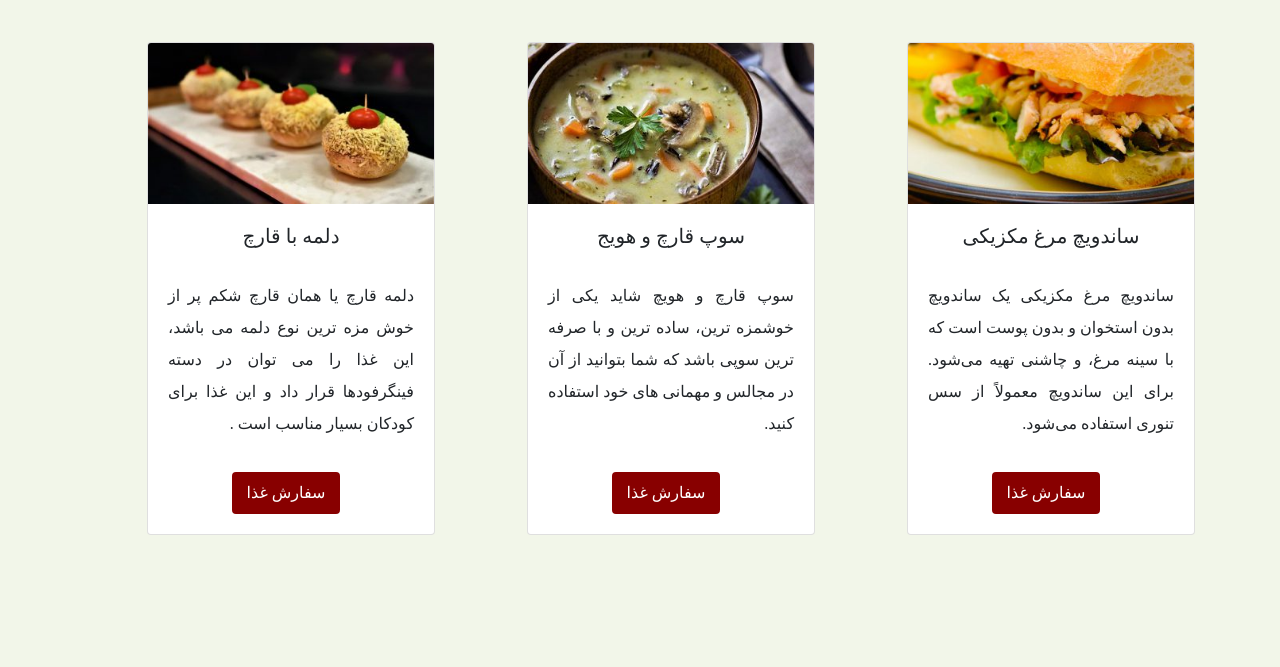
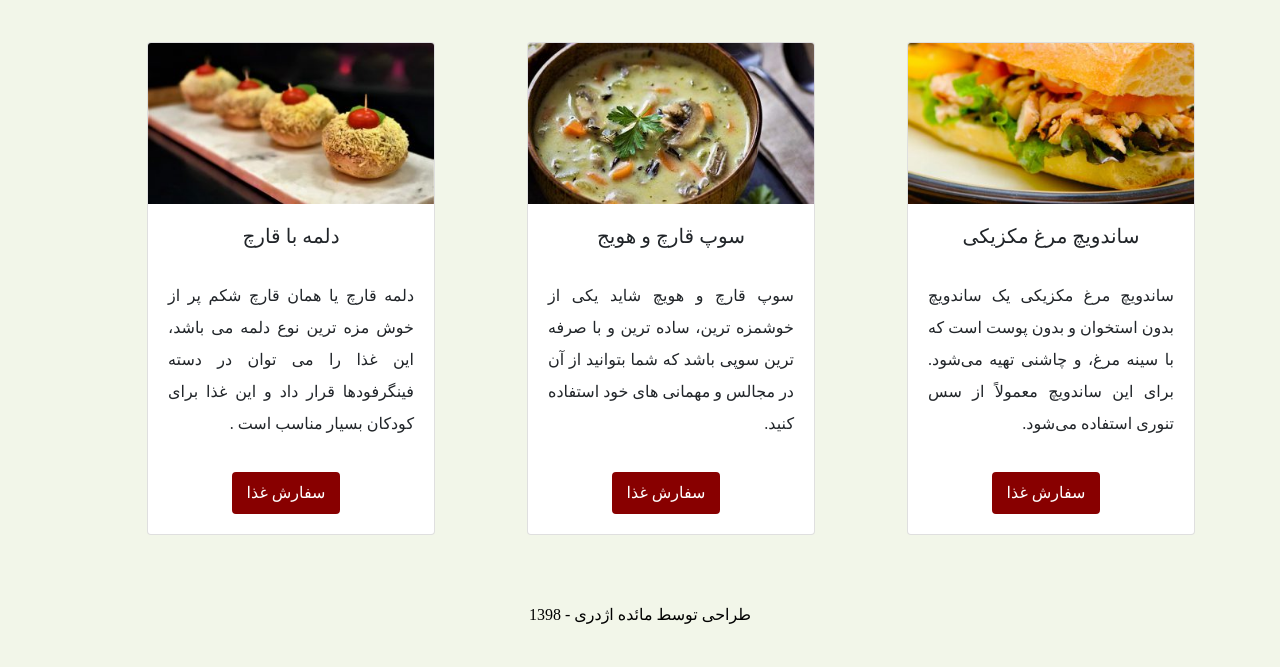
Before and after one commit to MaedeAzhdari/Hayda, a plain HTML site: page index.html in a window 1280 px wide. Shown: the part 1821-2488 px from the top of the page. Before the commit the page ends 2420 px from the top, so only its background shows below. Drawn offline with Linux system fonts and the light colour scheme; a web font is replaced by a local one.

Commit message:
New Change

```diff
--- a/index.html
+++ b/index.html
@@ -118,6 +118,9 @@
                       </div>
 
 
+                        <div class="container text-center custom-footer">طراحی توسط مائده اژدری - 1398</div>
+
+
                   <script src="jquery-3.4.1.min.js"></script>
                   <script src="bootstrap-4.3.1-dist/js/bootstrap.min.js"></script>
                   <script src="script.js"></script>
--- a/style.css
+++ b/style.css
@@ -112,3 +112,8 @@ body {
   margin: 2em auto;
   text-align: justify;
 }
+.custom-footer{
+  margin-top:2em;
+  padding: 2em;
+  color: #000;
+}
```
